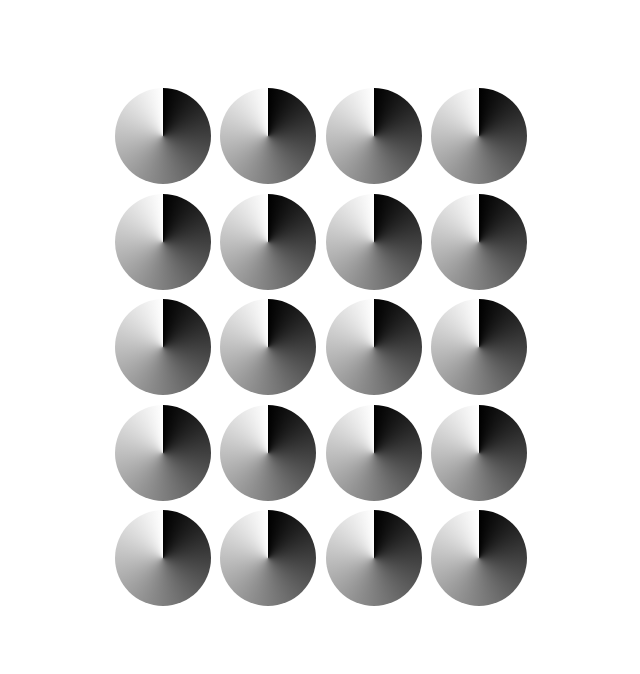
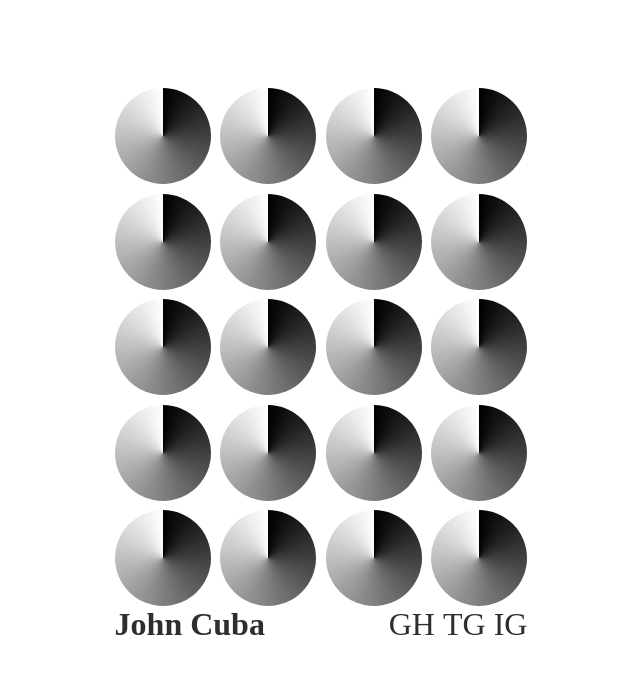
Before and after one commit to JohnCuba/johncuba, a Nuxt app: page / in a window 1280 px wide. Shown: the top 674 px of the page, without its empty margins (319-959 px from the left). Built offline with nearby package versions, Linux system fonts and the light colour scheme.

Commit message:
feat: add title & links

```diff
--- a/nuxt.config.ts
+++ b/nuxt.config.ts
@@ -1,5 +1,14 @@
 // https://nuxt.com/docs/api/configuration/nuxt-config
 export default defineNuxtConfig({
   compatibilityDate: '2024-04-03',
-  devtools: { enabled: true }
-})
+  devtools: { enabled: true },
+  modules: [
+    [
+      '@nuxtjs/google-fonts',
+      {
+        useStylesheet: true,
+        display: 'swap',
+        families: {
+          'New Amsterdam': [400]
+        }
+}]]})
--- a/package.json
+++ b/package.json
@@ -10,6 +10,7 @@
     "postinstall": "nuxt prepare"
   },
   "dependencies": {
+    "@nuxtjs/google-fonts": "^3.2.0",
     "nuxt": "^3.13.0",
     "vue": "latest"
   }
--- a/pages/index.vue
+++ b/pages/index.vue
@@ -1,7 +1,62 @@
+<script setup lang="ts">
+const LINKS = [
+	{
+		title: 'GH',
+		link: 'https://github.com/JohnCuba',
+	},
+	{
+		title: 'TG',
+		link: 'https://t.me/johncuba',
+	},
+	{
+		title: 'IG',
+		link: 'https://instagram.com/john_cubaaaaaa',
+	}
+]
+</script>
+
 <template>
 	<NuxtLayout name="poster">
 		<div>
 			<GradientCircles />
+			<div :class="$style.header">
+				<h1 :class="$style.title">John Cuba</h1>
+				<ul :class="$style.links">
+					<li v-for="entity in LINKS">
+						<NuxtLink :to="entity.link" :class="$style.link" target="__blank">
+							{{ entity.title }}
+						</NuxtLink>
+					</li>
+				</ul>
+			</div>
 		</div>
 	</NuxtLayout>
 </template>
+
+<style lang="css" module>
+.header {
+	font-family: 'New Amsterdam';
+	display: flex;
+	justify-content: space-between;
+	font-size: 1em;
+	color: #2e2e2e;
+}
+
+.title {
+	margin: 0;
+}
+
+.links {
+	list-style: none;
+	padding: 0;
+	margin: 0;
+	display: flex;
+	gap: 0.5rem;
+}
+
+.link {
+	text-decoration: none;
+	font-size: xx-large;
+	color: currentColor;
+}
+</style>
```
Also changed, not shown: 1 other file (tests, documents, lock files or other folders).
